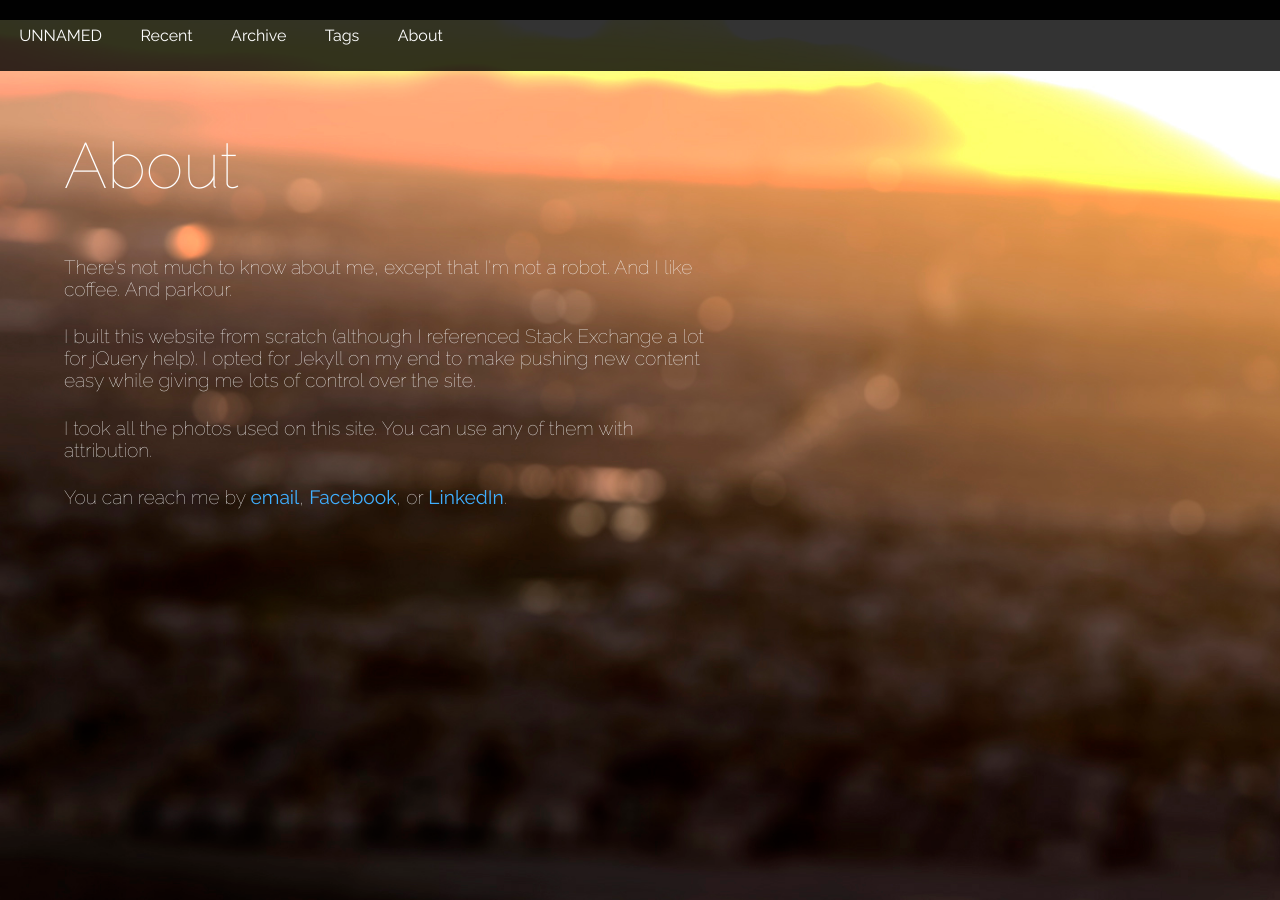
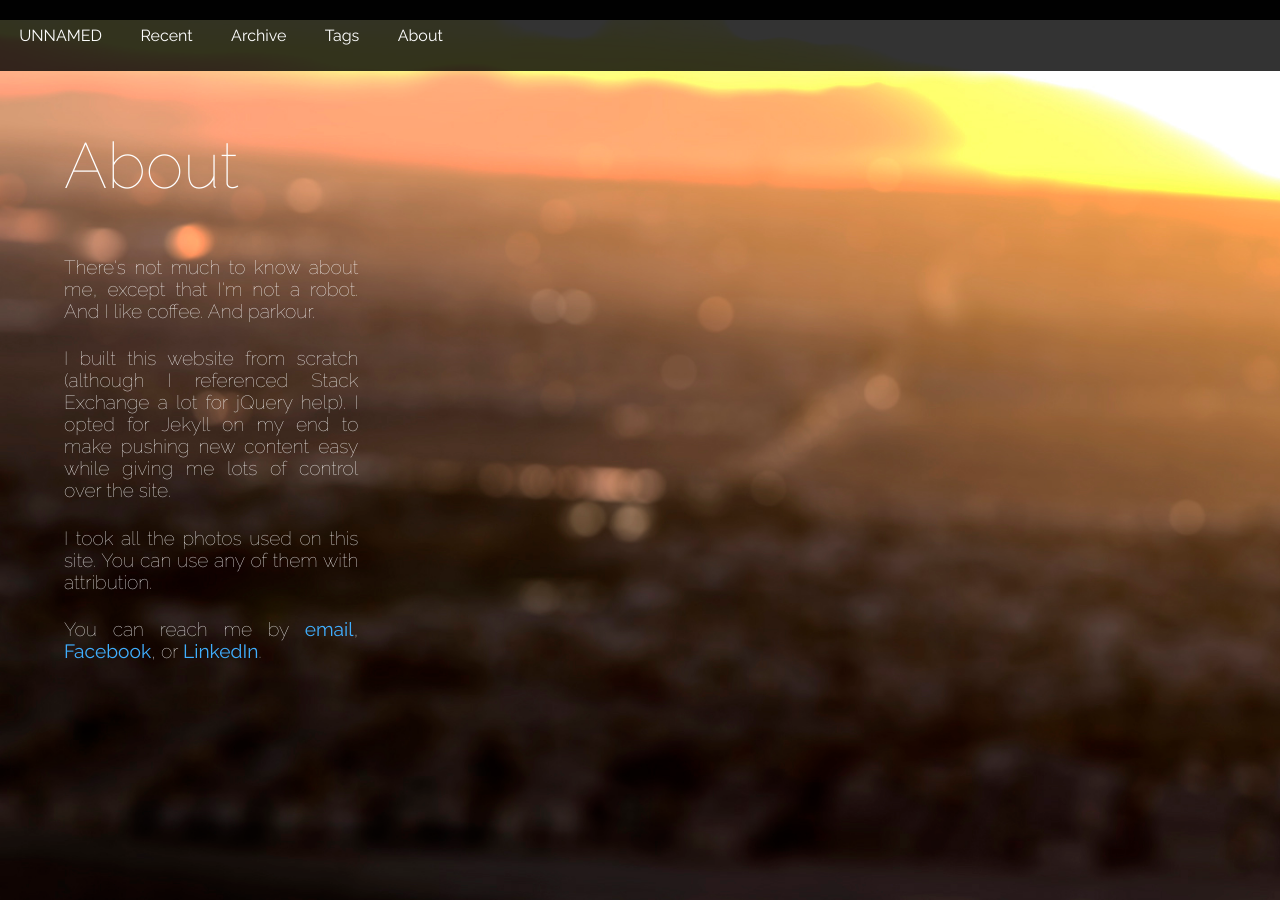
Before and after one commit to jk5228/unnamed, a Jekyll site: the page built from index.html, in a window 1280 px wide and 900 px high, scrolled down 3805 px. Built offline with Jekyll 4.4.1, drawn with Linux system fonts in a browser that asks for light colours; Markdown is read by kramdown in place of the engine named in the settings.

```diff
--- a/index.html
+++ b/index.html
@@ -152,7 +152,8 @@
 		}
 		#about-div p {
 			font-size: 1.2em !important;
-			width: 50%;
+			text-align: justify;
+			width: 23%;
 		}
 		.contact-link {
 			color: #40AFFF;
```
